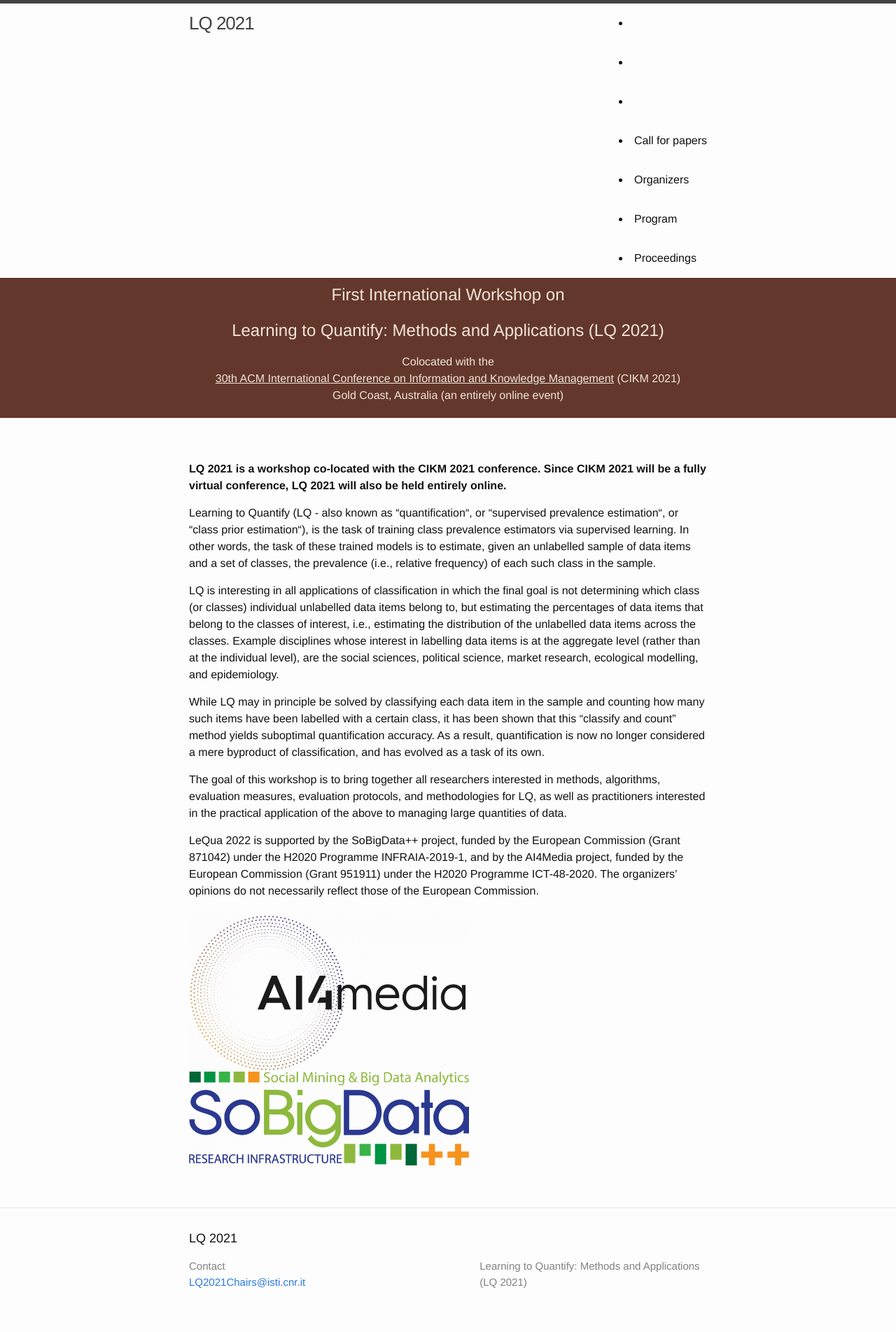
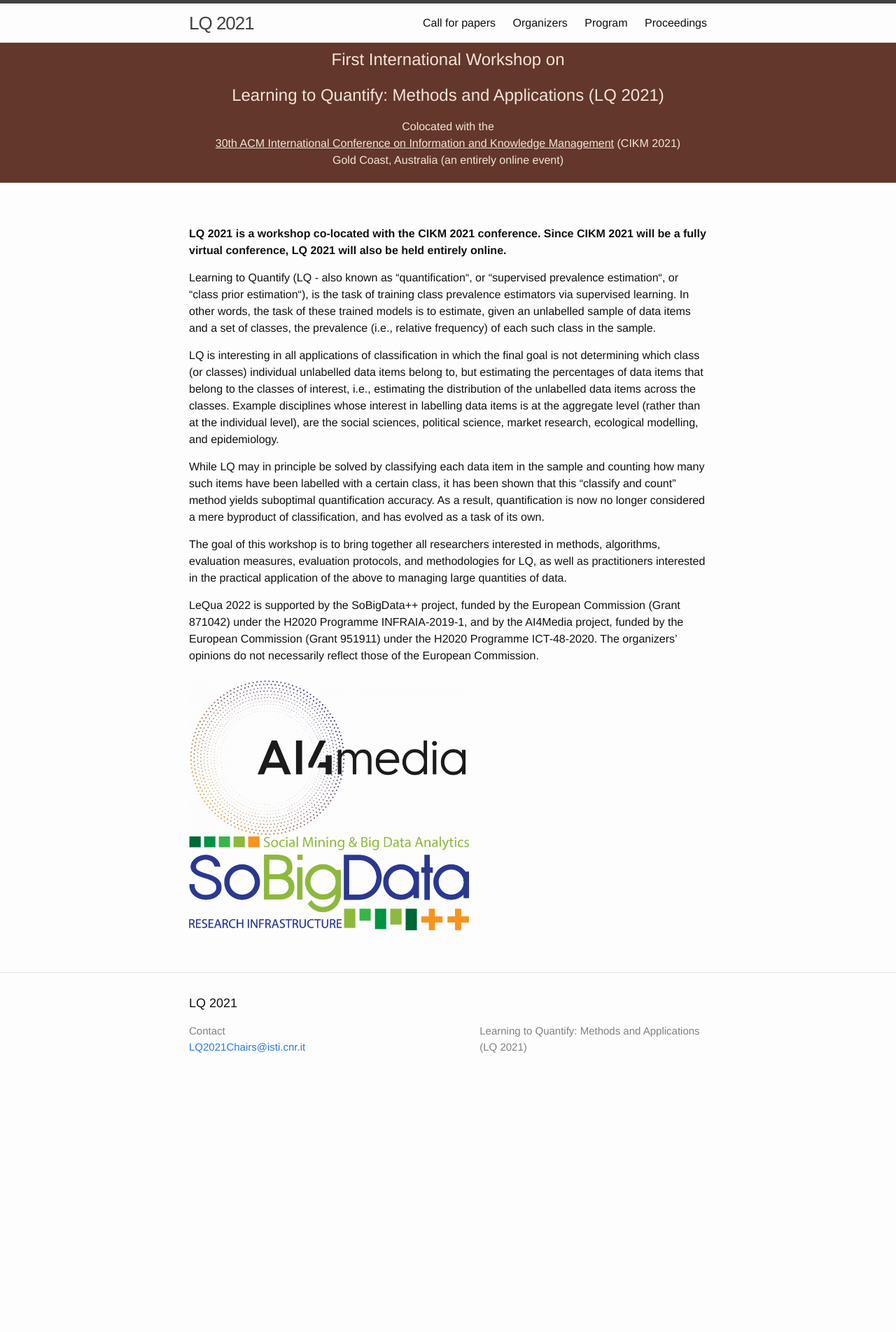
Before and after one commit to cikmlq2021/cikmlq2021.github.io, a Jekyll site: the page built from index.md, in a window 1280 px wide. Shown: the whole page at 70% size. Built offline with Jekyll 4.4.1, drawn with Linux system fonts in a browser that asks for light colours; after the commit the page ends 1567 px from its top, so only the background shows below that.

Commit message:
fixing order

```diff
--- a/_includes/header.html
+++ b/_includes/header.html
@@ -15,8 +15,10 @@
 
       <div class="trigger">
         {% assign sorted_pages = site.pages | sort:"order" %}
-        {% for node in sorted_pages %}
-          <li><a class="page-link" href="{{node.url}}">{{node.title}}</a></li>
+        {% for my_page in sorted_pages %}
+        {% if my_page.title %}
+        <a class="page-link" href="{{ my_page.url | prepend: site.baseurl }}">{{ my_page.title }}</a>
+        {% endif %}
         {% endfor %}
       </div>
     </nav>
```
